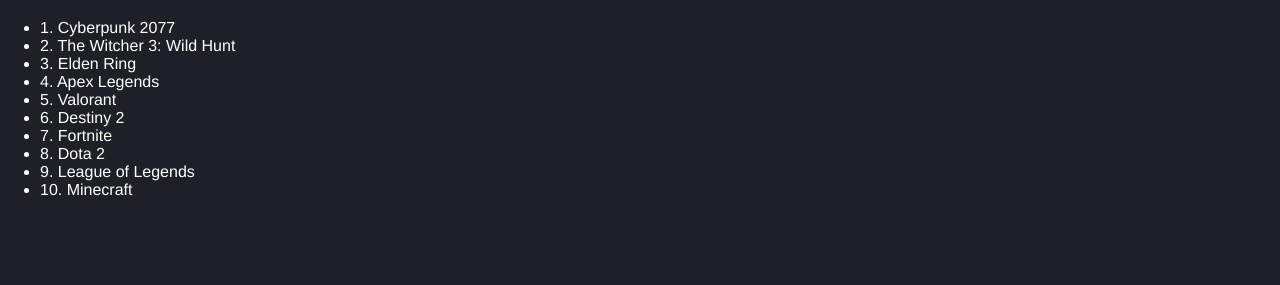
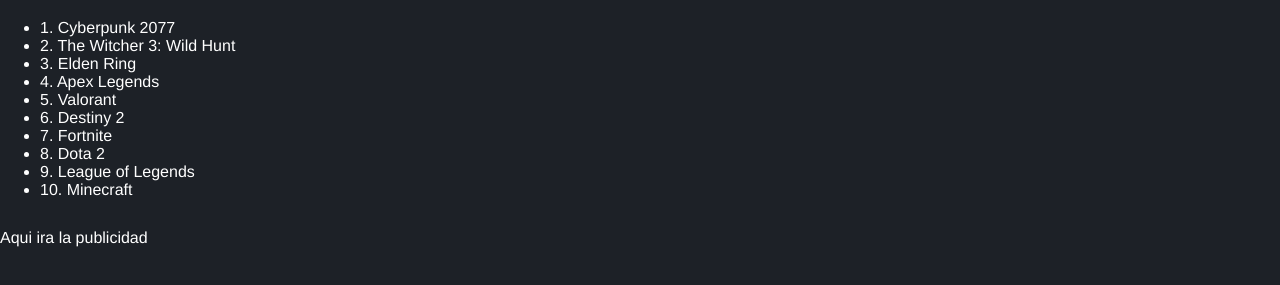
Before and after one commit to marlonpunx23/curso-git, a plain HTML site: page index.html in a window 1280 px wide. Shown: the part 195-480 px from the top of the page. Drawn offline with Linux system fonts and the light colour scheme; no server answers; a web font is replaced by a local one.

Commit message:
Add advertisement html

```diff
--- a/index.html
+++ b/index.html
@@ -36,8 +36,10 @@
     <div class="container" id="content">
 
     </div>
+    <div>
+            Aqui ira la publicidad
+    </div>
 
-    </div>
 
 </body>
 </html>
```
